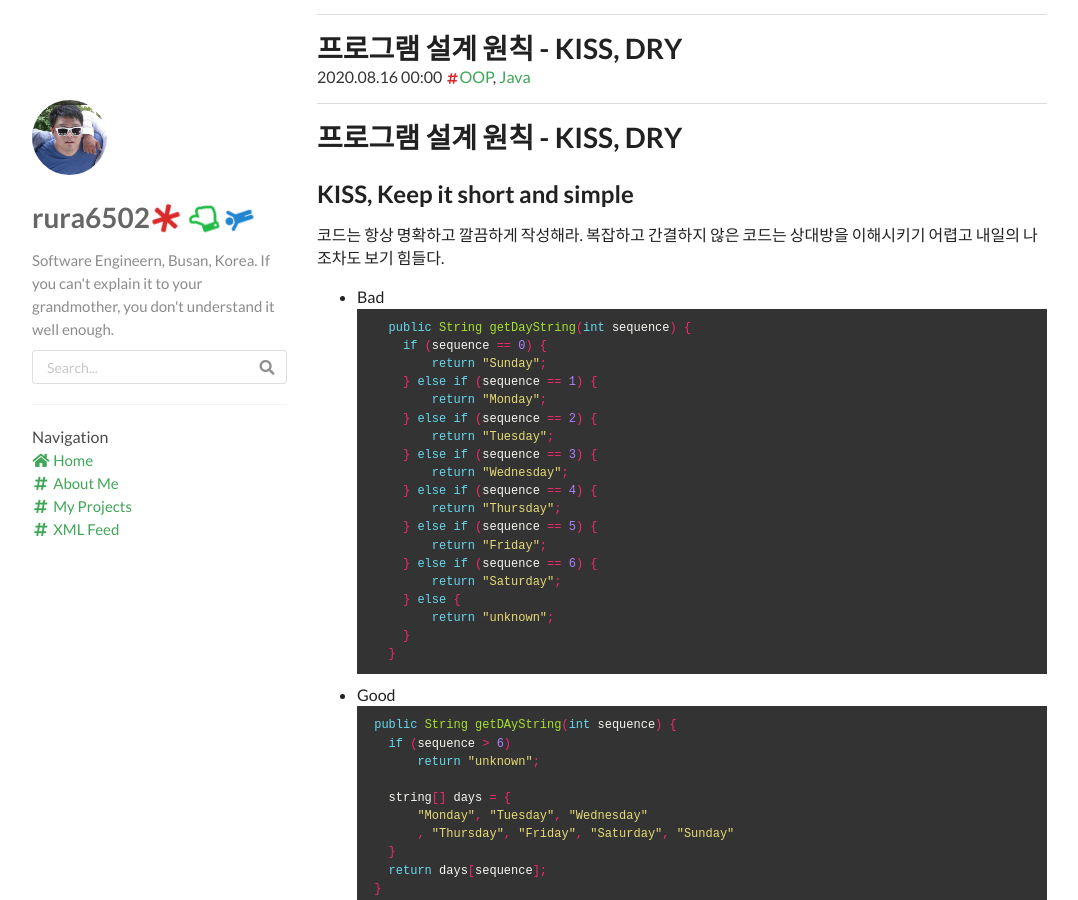
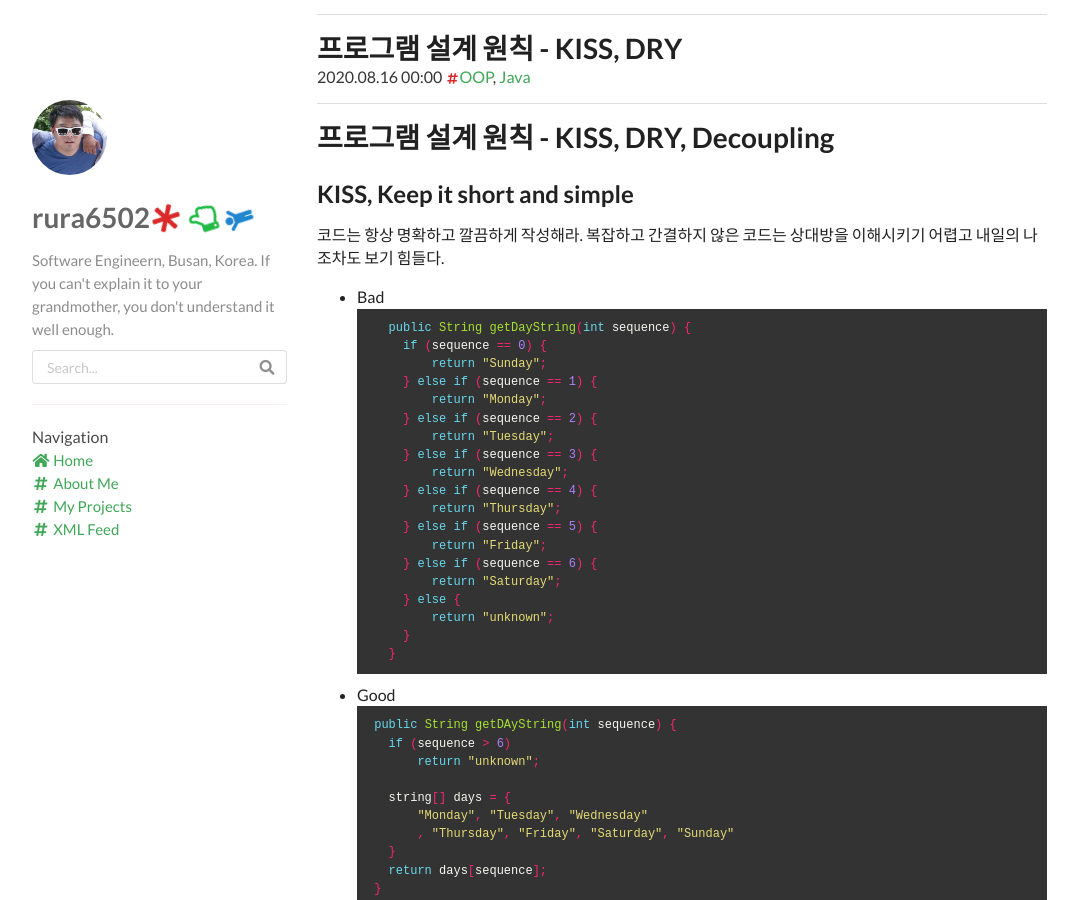
Before and after one commit to rura6502/rura6502.github.io, a Jekyll site: the page built from _posts/2020-08-16-프로그램 설계 원칙 - KISS, DRY.md, in a window 1280 px wide and 900 px high. Shown: the whole window, without its empty margins (53-1131 px from the left). Built offline with Jekyll 4.4.1, drawn with Linux system fonts in a browser that asks for light colours; nearby versions of some CDN libraries; comment, search, counter and statistics services are not loaded.

Commit message:
_posts/2020-08-16-프로그램 설계 원칙 - KISS, DRY.md updated from https://stackedit.io/

```diff
--- a/_posts/2020-08-16-프로그램 설계 원칙 - KISS, DRY.md
+++ b/_posts/2020-08-16-프로그램 설계 원칙 - KISS, DRY.md
@@ -4,7 +4,7 @@ title:  프로그램 설계 원칙 - KISS, DRY
 date:  2020-08-16 00:00:00 +0900
 categories: [OOP, Java]
 ---
-# 프로그램 설계 원칙 - KISS, DRY
+# 프로그램 설계 원칙 - KISS, DRY, Decoupling
 ## KISS, Keep it short and simple
 코드는 항상 명확하고 깔끔하게 작성해라. 복잡하고 간결하지 않은 코드는 상대방을 이해시키기 어렵고 내일의 나조차도 보기 힘들다.
 * Bad
```
Also changed, not shown: other parts of _posts/2020-08-16-프로그램 설계 원칙 - KISS, DRY.md (+1 -1 lines).
